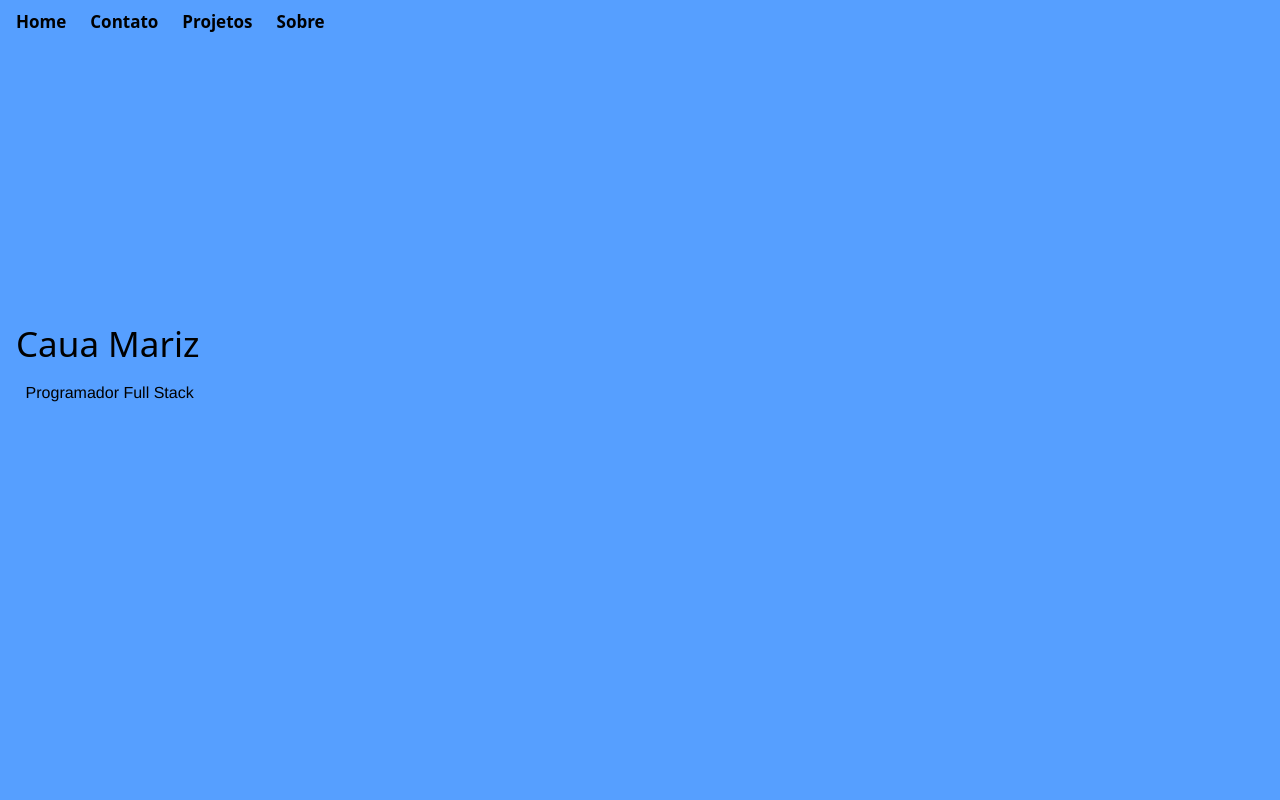
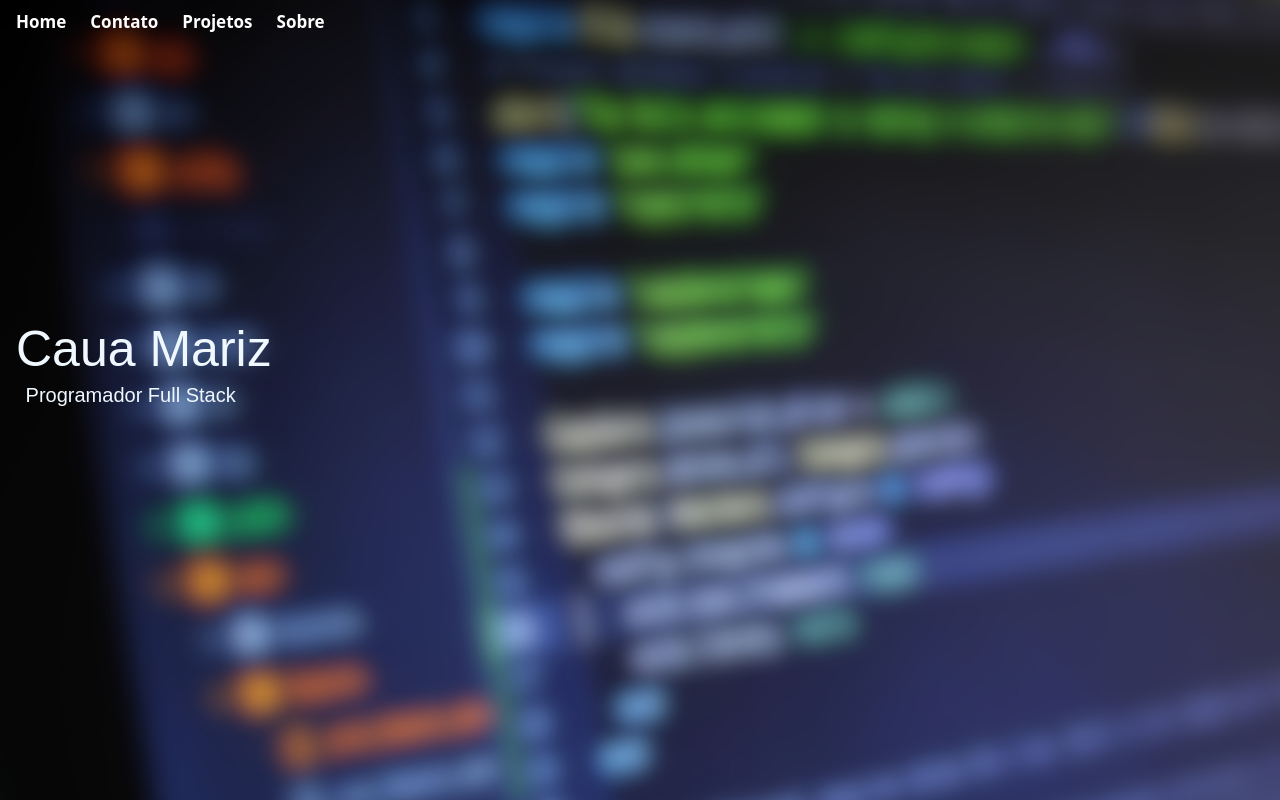
Before and after one commit to CauaMariz/PROJETOS-JS-CSS-HTML-PHP, a PHP site: page /contt.html in a window 1280 px wide. Run offline with PHP 8.4, Linux system fonts and the light colour scheme.

Commit message:
Update style.css

```diff
--- a/Portifolio/style.css
+++ b/Portifolio/style.css
@@ -8,6 +8,8 @@
     height: 100vh;
     width: 100%;
     background-color: rgb(86, 159, 255);
+    background-image: url(imgs/pexels-luis-gomes-166706-546819.jpg);
+    background-size: 2000px;
 }
 
 nav {
@@ -23,9 +25,10 @@ nav {
 .title {
     position: absolute;
     top: 40%;
-    font-family: system-ui, -apple-system, BlinkMacSystemFont, 'Segoe UI', Roboto, Oxygen, Ubuntu, Cantarell, 'Open Sans', 'Helvetica Neue', sans-serif;
-    font-size: 35px;
+    font-family: "Radio Canada Big",sans-serif;
+    font-size: 50px;
     font-weight: 500;
+    color: aliceblue;
 }
 
 li {
@@ -37,6 +40,7 @@ li {
     transition: 0.6s;
     border-radius: 25px;
     font-weight: 600;
+    color: aliceblue;
 }
 
 li:hover {
@@ -53,15 +57,17 @@ li:hover {
 
 a {
     text-decoration: none;
-    color: black;
+    color: rgb(255, 255, 255);
 }
 
 .PartName {
     position: absolute;
     left: 2%;
     top: 48%;
-    font-family: 'Franklin Gothic Medium', 'Arial Narrow', Arial, sans-serif;
-    font-weight: 300;
+    font-family: "Radio Canada Big",sans-serif;
+    font-weight: 400;
+    font-size: 20px;
+    color: aliceblue;
 }
 
 .MainPart {
@@ -128,7 +134,7 @@ section button:hover {
     background-color: rgb(0, 79, 250);
     float: right;
     margin-top: 0;
-    margin-top: -2.4%;
+    margin-top: -1.73%;
     box-shadow: 0 0 10px 0 rgb(90, 90, 90);
 }
 
```
